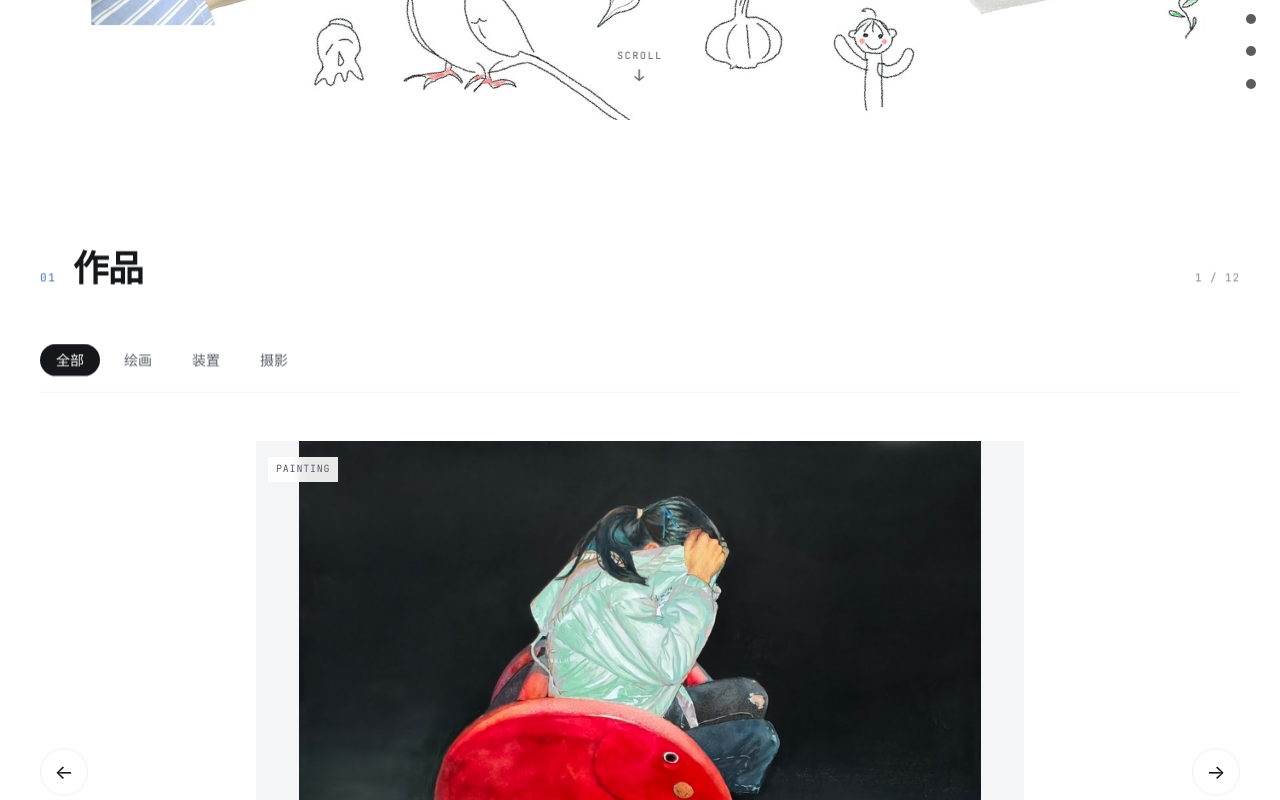
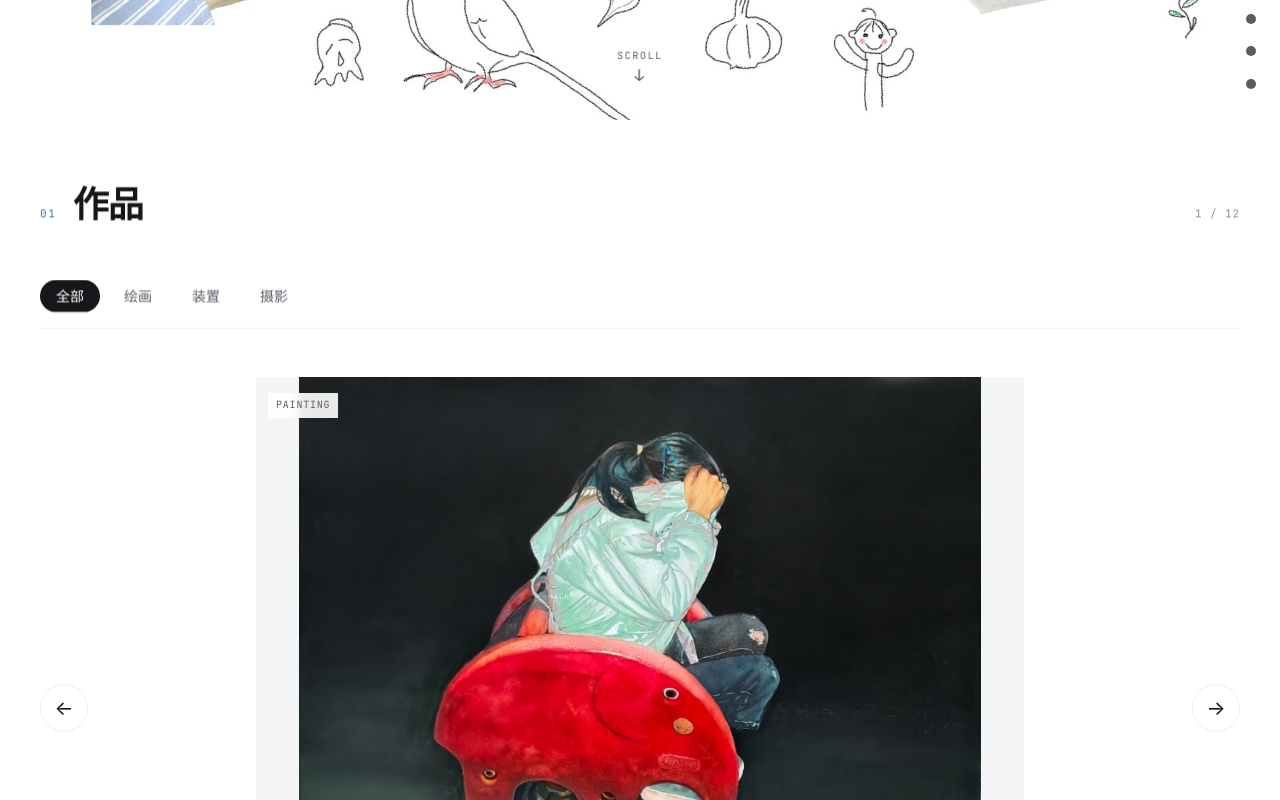
Before and after one commit to TeTeTAO/TeTeTAO.github.io, a React (Vite) app: page / in a window 1280 px wide. Shown: the part 680-1480 px from the top of the page. Built offline with nearby package versions, Linux system fonts and the light colour scheme.

Commit message:
fix: 作品区上移，减少顶部留白
- 作品区顶部padding从96px/128px减至48px/64px
- 加scroll-margin-top让锚点跳转对齐更舒适
- 底部padding保持不变

```diff
--- a/src/components/WorksGrid.tsx
+++ b/src/components/WorksGrid.tsx
@@ -90,7 +90,11 @@ export default function WorksGrid() {
     : undefined;
 
   return (
-    <section id="works" className="bg-white py-24 md:py-32">
+    <section
+      id="works"
+      className="bg-white pt-12 pb-24 md:pt-16 md:pb-32"
+      style={{ scrollMarginTop: "1rem" }}
+    >
       <div className="mx-auto max-w-gallery px-6 md:px-10">
         {/* 标题 */}
         <div className="reveal mb-10 flex items-baseline gap-4 md:mb-14">
```
